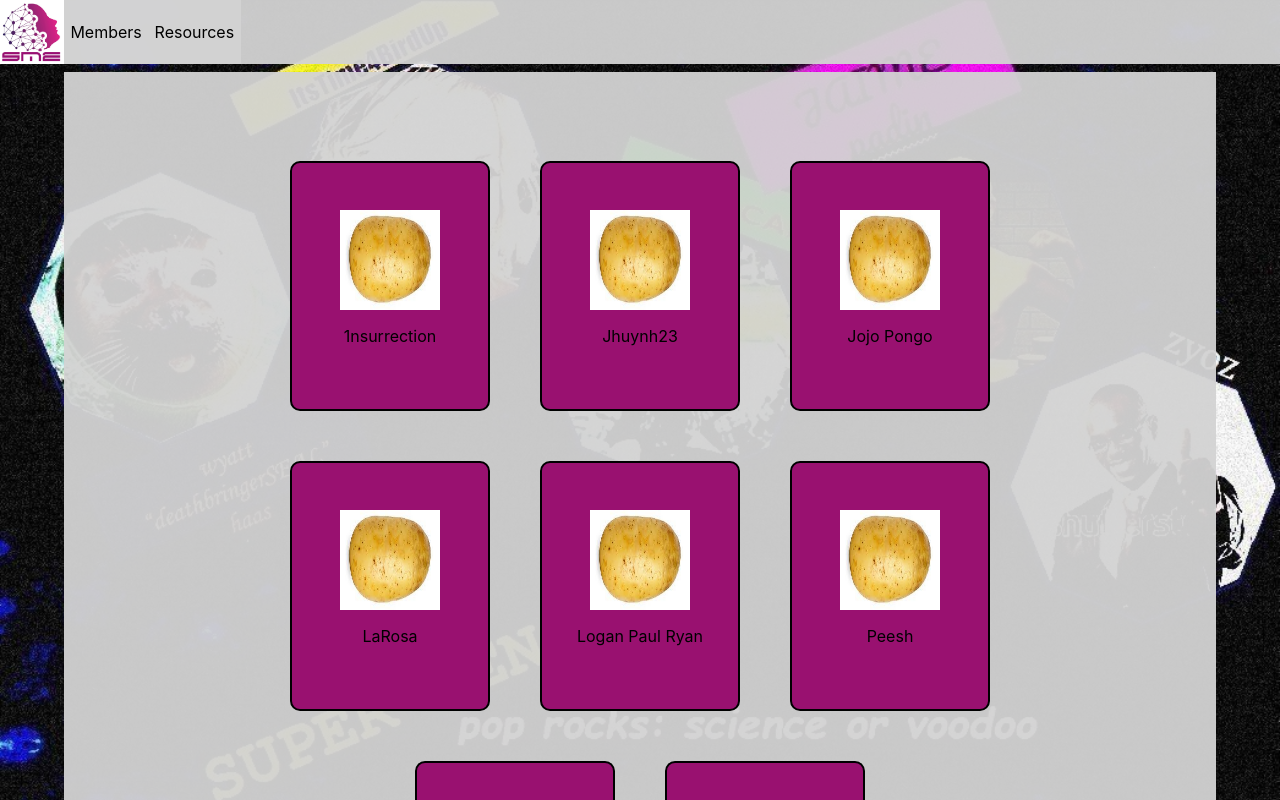
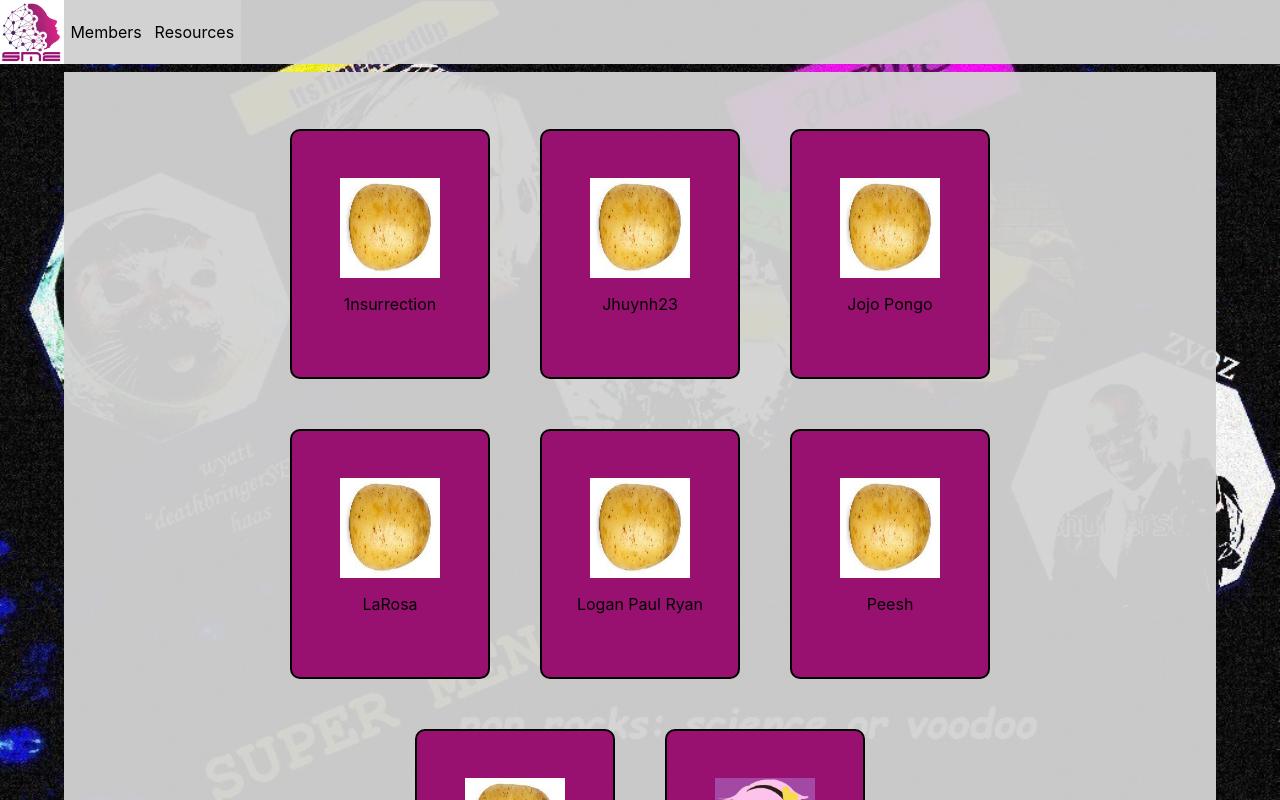
Before and after one commit to vjnambi/super-mensa-evolution, a Next.js app: page /members in a window 1280 px wide. Shown: the top 800 px of the page. Built offline with nearby package versions, Linux system fonts and the light colour scheme.

Commit message:
adjust main vert padding

```diff
--- a/styles/Home.module.css
+++ b/styles/Home.module.css
@@ -12,7 +12,7 @@
 
 .main {
     min-height: 100vh;
-    padding: 4rem .5rem;
+    padding: 2rem .5rem;
     margin: .5rem;
     flex: 1;
     display: flex;
```
